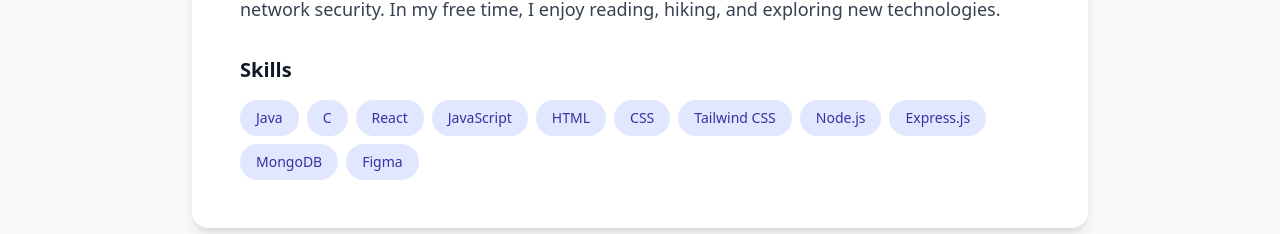
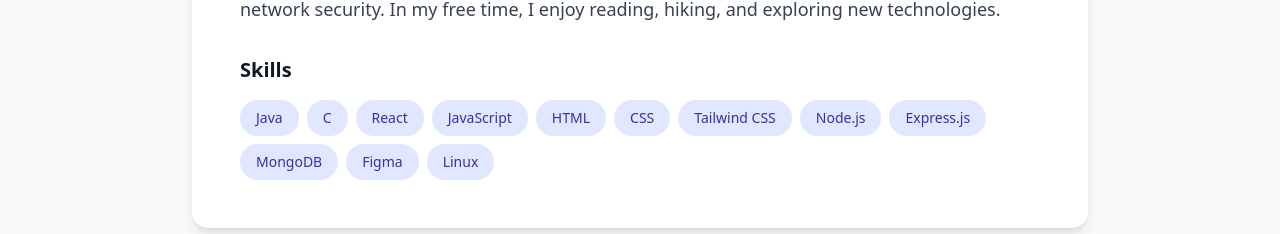
Before and after one commit to thimira20011/personal-portfolio, a React (Create React App) app: page / in a window 1280 px wide. Shown: the part 930-1164 px from the top of the page. Built offline with nearby package versions, Linux system fonts and the light colour scheme.

Commit message:
New project added

```diff
--- a/src/App.js
+++ b/src/App.js
@@ -68,15 +68,15 @@ export default function App() {
     resumeUrl: "https://drive.google.com/file/d/1jJ99adEOCqtgoB7DH6lfyMGXgjnw_5hF/view?usp=sharing", // Replace with your resume's URL
     about: {
       bio: "Hello! I'm a passionate student at the Sabaragamuwa University of Sri Lanka, following a degree in Information Systems. I'm fascinated by web development, networking, and cybersecurity. My journey in tech started with a curiosity for how things work, and it has evolved into a passion for building user-friendly applications and exploring the intricacies of network security. In my free time, I enjoy reading, hiking, and exploring new technologies.",
-      skills: ["Java", "C", "React", "JavaScript", "HTML", "CSS", "Tailwind CSS", "Node.js", "Express.js", "MongoDB", "Figma"]
+      skills: ["Java", "C", "React", "JavaScript", "HTML", "CSS", "Tailwind CSS", "Node.js", "Express.js", "MongoDB", "Figma","Linux"]
     },
     projects: [
       {
         id: 1,
         title: "Project The Reuse Hub",
         description: "A dynamic web application for managing tasks and tracking progress. Built with React and a Node.js + firebase backend. Features include user authentication, real-time updates, and a clean user interface.",
-        link: "https://github.com/thimira20011/the-reuse-hub.git",
-        imageUrl: "https://github.com/thimira20011/portfolio-pictures/blob/main/Reusehub.png?raw=true", // Placeholder image URL
+        link: "https://github.com/thimira20011/the-reuse-hub-v2.git",
+        imageUrl: "https://github.com/thimira20011/portfolio-pictures/blob/main/ReuseHubHome.png?raw=true", // Placeholder image URL
         techStack: ["React", "Node.js", "MySQL","TailwindCSS"]
       },
       {
```
Also changed, not shown: 7 other files (tests, documents, lock files or other folders).
